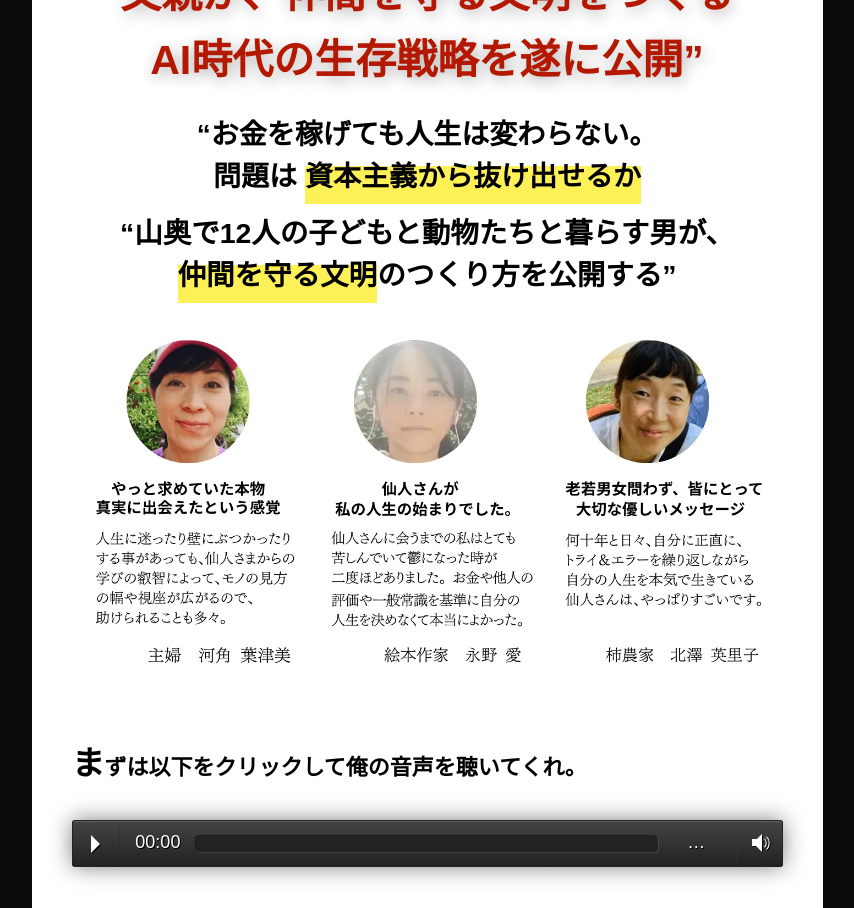
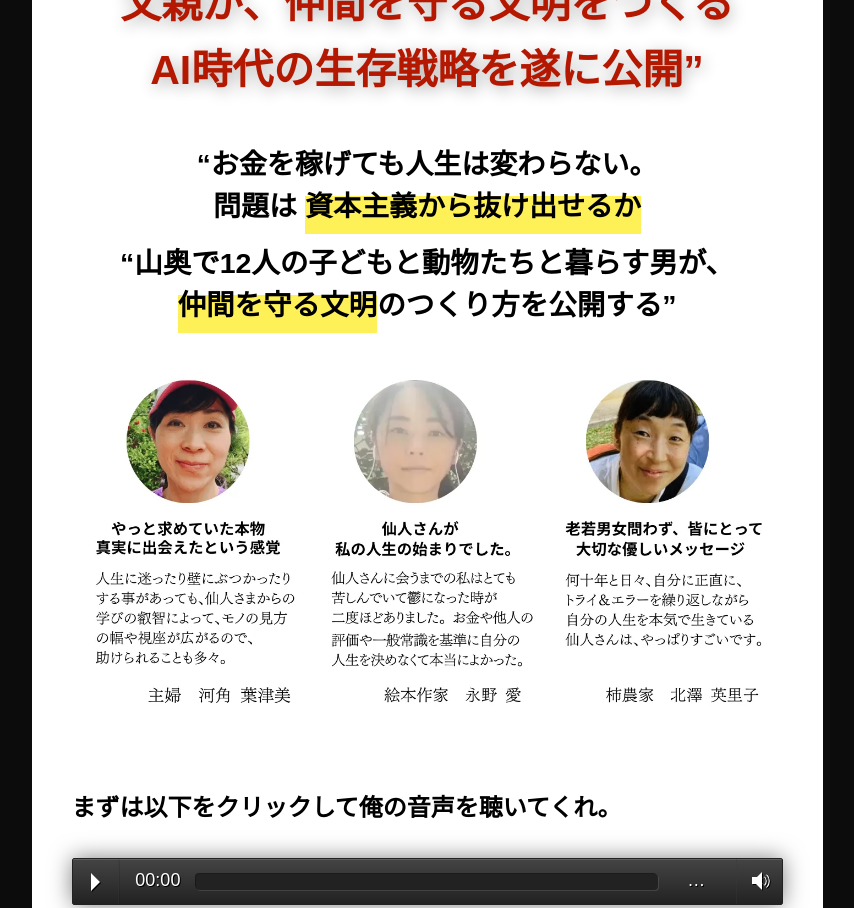
Before and after one commit to NB2685/5paths_salesletter, a plain HTML site: page index.html in a window 1280 px wide. Shown: the part 460-1368 px from the top of the page, without its empty margins (213-1067 px from the left). Drawn offline with Linux system fonts and the light colour scheme.

Commit message:
Add files via upload

```diff
--- a/files/style.css
+++ b/files/style.css
@@ -61,7 +61,7 @@ ul, li {
    セクション基本設定
    ========================================== */
 .section {
-    padding: 10px 40px;
+    padding: 20px 40px;
     text-align: left;
 }
 
@@ -272,7 +272,7 @@ h3 {
 }
 
     .audio-intro {
-        font-size: 22px;
+        font-size: 24px;
     }
 
 .emphasis-text {
--- a/index.html
+++ b/index.html
@@ -58,7 +58,7 @@
 
         <!-- 音声プレーヤーセクション -->
         <div class="section">
-            <p class="audio-intro bold-text"><span style="font-size:150%">ま</span>ずは以下をクリックして俺の音声を聴いてくれ。</p>
+            <p class="audio-intro bold-text">まずは以下をクリックして俺の音声を聴いてくれ。</p>
 
 <audio preload="auto" controls>
     <source src="https://xtribe.me/Voice_X.mp3" /> 。
```
